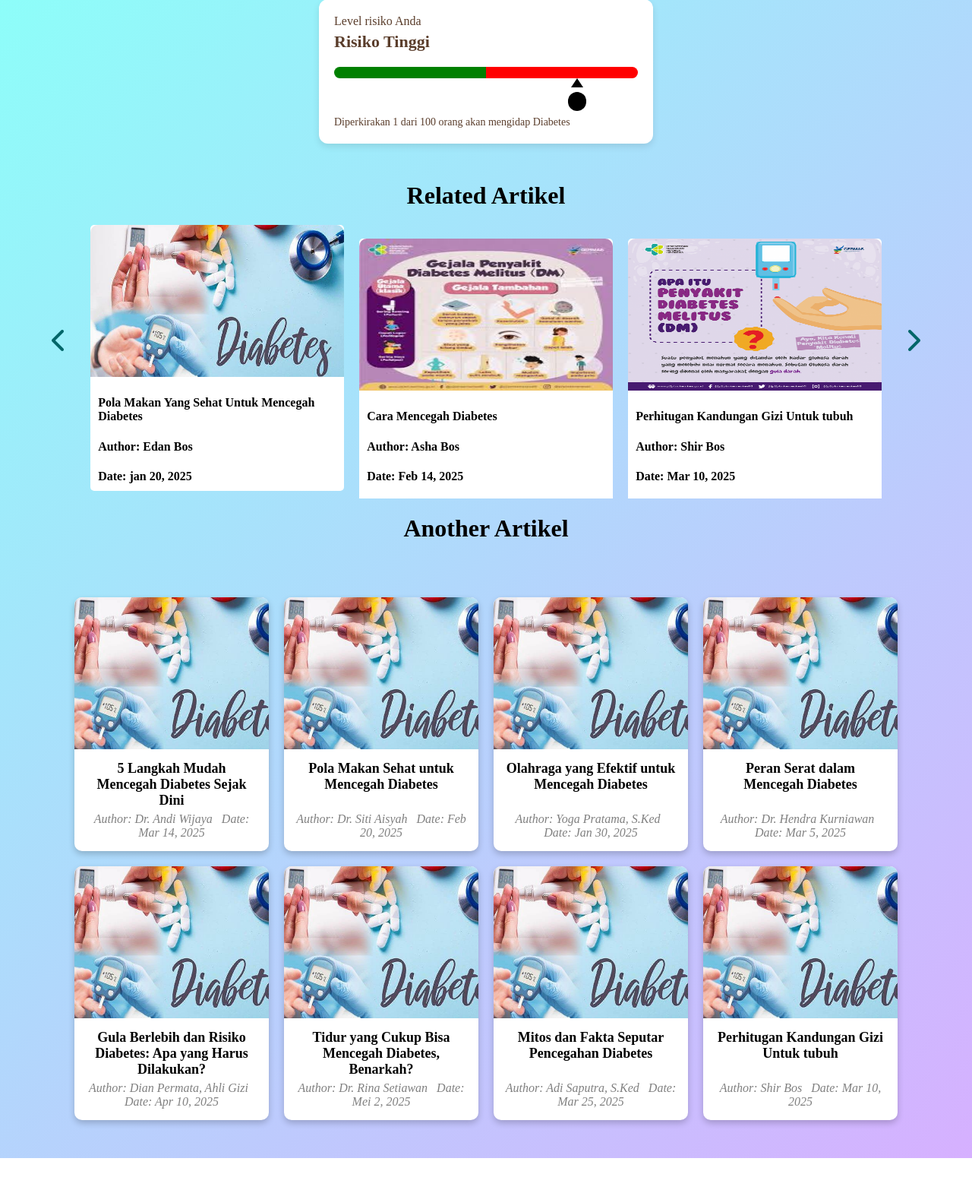
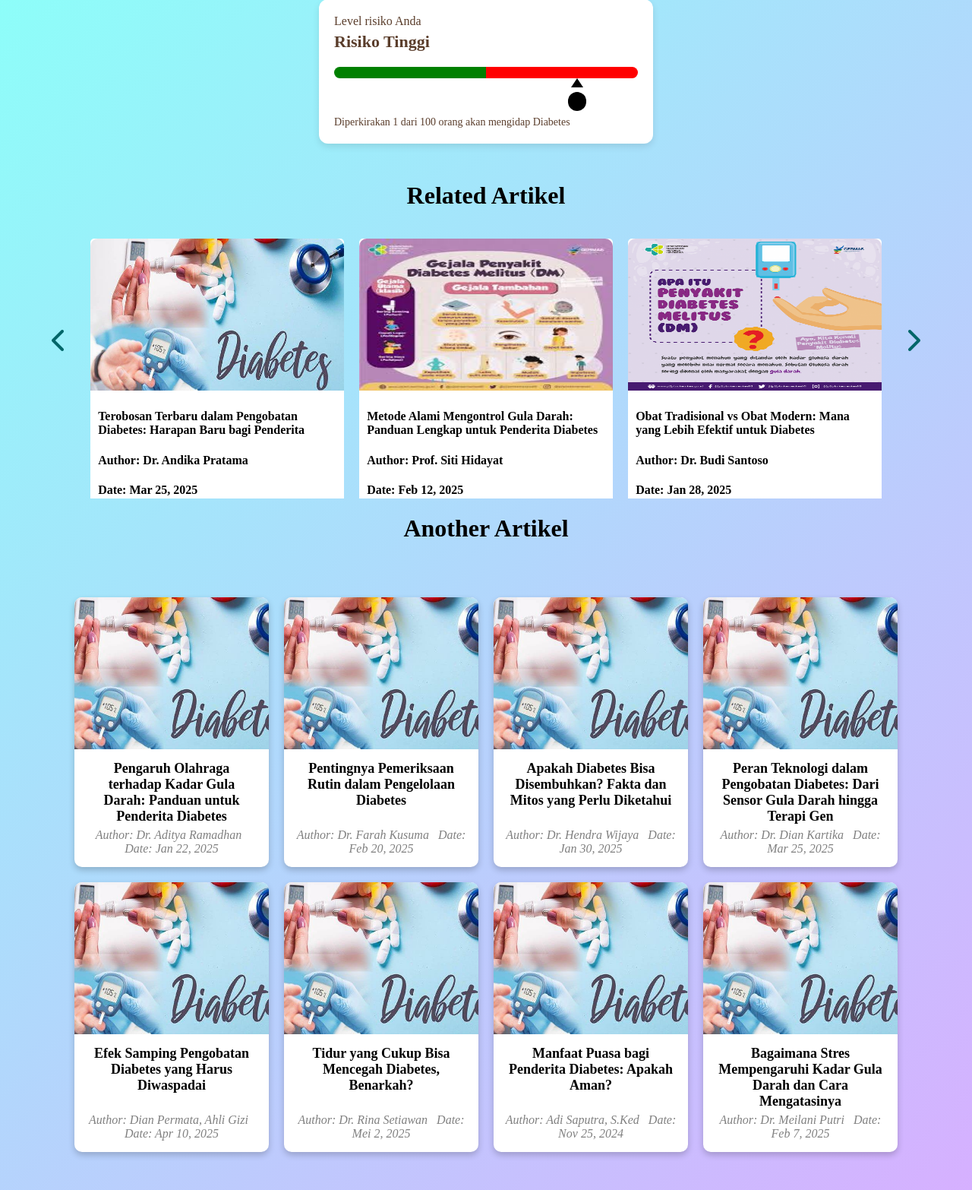
Before and after one commit to ednaodetta/sugar-trackr, a Flask app: page /result_diabetes in a window 1280 px wide. Shown: the part 51-1617 px from the top of the page at 76% size. Before the commit the page ends 1575 px from the top, so only its background shows below. Run offline with Flask 2, Linux system fonts and the light colour scheme; parts of the project's set-up code (start-up, migrations or seed data) failed here and were passed over.

Commit message:
update result diabetes

```diff
--- a/templates/html/result_diabetes.html
+++ b/templates/html/result_diabetes.html
@@ -36,45 +36,45 @@
                 <div class="post">
                     <img src="/static/diabetes1.jpg" alt="diabetes1" class="slider-image">
                     <div class="post-info">
-                        <h4><a href="www.youtube.com">Pola Makan Yang Sehat Untuk Mencegah Diabetes</a></h4>
-                        <h4>Author: Edan Bos</h4>
-                        <h4>Date: jan 20, 2025</h4>
+                        <h4><a href="www.youtube.com">Terobosan Terbaru dalam Pengobatan Diabetes: Harapan Baru bagi Penderita</a></h4>
+                        <h4>Author: Dr. Andika Pratama</h4>
+                        <h4>Date: Mar 25, 2025</h4>
                     </div>
                 </div>
 
                 <div class="post">
                     <img src="/static/images.jpeg" alt="diabetes2" class="slider-image">
                     <div class="post-info">
-                        <h4><a href="www.youtube.com">Cara Mencegah Diabetes</a></h4>
-                        <h4>Author: Asha Bos</h4>
-                        <h4>Date: Feb 14, 2025</h4>
+                        <h4><a href="www.youtube.com">Metode Alami Mengontrol Gula Darah: Panduan Lengkap untuk Penderita Diabetes</a></h4>
+                        <h4>Author: Prof. Siti Hidayat</h4>
+                        <h4>Date: Feb 12, 2025</h4>
                     </div>
                 </div>
 
                 <div class="post">
                     <img src="/static/6_Desember_01.png" alt="diabetes3" class="slider-image">
                     <div class="post-info">
-                        <h4><a href="www.youtube.com">Perhitugan Kandungan Gizi Untuk tubuh</a></h4>
-                        <h4>Author: Shir Bos</h4>
-                        <h4>Date: Mar 10, 2025</h4>
+                        <h4><a href="www.youtube.com">Obat Tradisional vs Obat Modern: Mana yang Lebih Efektif untuk Diabetes</a></h4>
+                        <h4>Author: Dr. Budi Santoso</h4>
+                        <h4>Date: Jan 28, 2025</h4>
                     </div>
                 </div>
 
                 <div class="post">
                     <img src="/static/diabetes-melitus-doktersehat.jpg" alt="diabetes4" class="slider-image">
                     <div class="post-info">
-                        <h4><a href="www.youtube.com">Pola Hidup Sehat</a></h4>
-                        <h4>Author: Ronald Bos</h4>
-                        <h4>Date: Feb 20, 2025</h4>
+                        <h4><a href="www.youtube.com">Terapi Insulin: Panduan Lengkap untuk Penderita Diabetes Tipe 1 dan Tipe 2</a></h4>
+                        <h4>Author: Dr. Rina Wulandari</h4>
+                        <h4>Date: Mar 10, 2025</h4>
                     </div>
                 </div>
 
                 <div class="post">
                     <img src="/static/diabetes1.jpg" alt="diabetes1" class="slider-image">
                     <div class="post-info">
-                        <h4><a href="www.youtube.com">Kenali Gejala Awal Diabetes</a></h4>
-                        <h4>Author: Noris Bos</h4>
-                        <h4>Date: Apr 1, 2025</h4>
+                        <h4><a href="www.youtube.com">Diet Sehat untuk Penderita Diabetes: Makanan yang Harus Dikonsumsi dan Dihindari</a></h4>
+                        <h4>Author: Dr. Wahyu Setiawan</h4>
+                        <h4>Date: Apr 11, 2025</h4>
                     </div>
                 </div>
             </div>
@@ -89,35 +89,35 @@
         <div class="card">
             <img src="/static/diabetes1.jpg" alt="Article Image">
             <div class="card-content">
-                <div class="card-title"><a href="www.youtube.com">5 Langkah Mudah Mencegah Diabetes Sejak Dini</a></div>
-                <div class="card-meta">Author: Dr. Andi Wijaya &nbsp; Date: Mar 14, 2025</div>
+                <div class="card-title"><a href="www.youtube.com">Pengaruh Olahraga terhadap Kadar Gula Darah: Panduan untuk Penderita Diabetes</a></div>
+                <div class="card-meta">Author: Dr. Aditya Ramadhan &nbsp; Date: Jan 22, 2025</div>
             </div>
         </div>
         <div class="card">
             <img src="/static/diabetes1.jpg" alt="Article Image">
             <div class="card-content">
-                <div class="card-title"><a href="www.youtube.com">Pola Makan Sehat untuk Mencegah Diabetes</a></div>
-                <div class="card-meta">Author:  Dr. Siti Aisyah &nbsp; Date: Feb 20, 2025</div>
+                <div class="card-title"><a href="www.youtube.com">Pentingnya Pemeriksaan Rutin dalam Pengelolaan Diabetes</a></div>
+                <div class="card-meta">Author:   Dr. Farah Kusuma &nbsp; Date: Feb 20, 2025</div>
             </div>
         </div>
         <div class="card">
             <img src="/static/diabetes1.jpg" alt="Article Image">
             <div class="card-content">
-                <div class="card-title"><a href="www.youtube.com">Olahraga yang Efektif untuk Mencegah Diabetes</a></div>
-                <div class="card-meta">Author: Yoga Pratama, S.Ked &nbsp; Date: Jan 30, 2025</div>
+                <div class="card-title"><a href="www.youtube.com">Apakah Diabetes Bisa Disembuhkan? Fakta dan Mitos yang Perlu Diketahui</a></div>
+                <div class="card-meta">Author: Dr. Hendra Wijaya &nbsp; Date: Jan 30, 2025</div>
             </div>
         </div>
         <div class="card">
             <img src="/static/diabetes1.jpg" alt="Article Image">
             <div class="card-content">
-                <div class="card-title"><a href="www.youtube.com">Peran Serat dalam Mencegah Diabetes</a></div>
-                <div class="card-meta">Author: Dr. Hendra Kurniawan &nbsp; Date: Mar 5, 2025</div>
+                <div class="card-title"><a href="www.youtube.com">Peran Teknologi dalam Pengobatan Diabetes: Dari Sensor Gula Darah hingga Terapi Gen</a></div>
+                <div class="card-meta">Author: Dr. Dian Kartika &nbsp; Date: Mar 25, 2025</div>
             </div>
         </div>
         <div class="card">
             <img src="/static/diabetes1.jpg" alt="Article Image">
             <div class="card-content">
-                <div class="card-title"><a href="www.youtube.com">Gula Berlebih dan Risiko Diabetes: Apa yang Harus Dilakukan?</a></div>
+                <div class="card-title"><a href="www.youtube.com">Efek Samping Pengobatan Diabetes yang Harus Diwaspadai</a></div>
                 <div class="card-meta">Author: Dian Permata, Ahli Gizi &nbsp; Date:  Apr 10, 2025</div>
             </div>
         </div>
@@ -131,15 +131,15 @@
         <div class="card">
             <img src="/static/diabetes1.jpg" alt="Article Image">
             <div class="card-content">
-                <div class="card-title"><a href="www.youtube.com">Mitos dan Fakta Seputar Pencegahan Diabetes</a></div>
-                <div class="card-meta">Author: Adi Saputra, S.Ked &nbsp; Date: Mar 25, 2025</div>
+                <div class="card-title"><a href="www.youtube.com">Manfaat Puasa bagi Penderita Diabetes: Apakah Aman?</a></div>
+                <div class="card-meta">Author: Adi Saputra, S.Ked &nbsp; Date: Nov 25, 2024</div>
             </div>
         </div>
         <div class="card">
             <img src="/static/diabetes1.jpg" alt="Article Image">
             <div class="card-content">
-                <div class="card-title"><a href="www.youtube.com">Perhitugan Kandungan Gizi Untuk tubuh</a></div>
-                <div class="card-meta">Author: Shir Bos &nbsp; Date: Mar 10, 2025</div>
+                <div class="card-title"><a href="www.youtube.com">Bagaimana Stres Mempengaruhi Kadar Gula Darah dan Cara Mengatasinya</a></div>
+                <div class="card-meta">Author: Dr. Meilani Putri &nbsp; Date: Feb 7, 2025</div>
             </div>
         </div>
     </div>
```
Also changed, not shown: templates/html/result_nondiabetes.html (line endings or trailing spaces).
